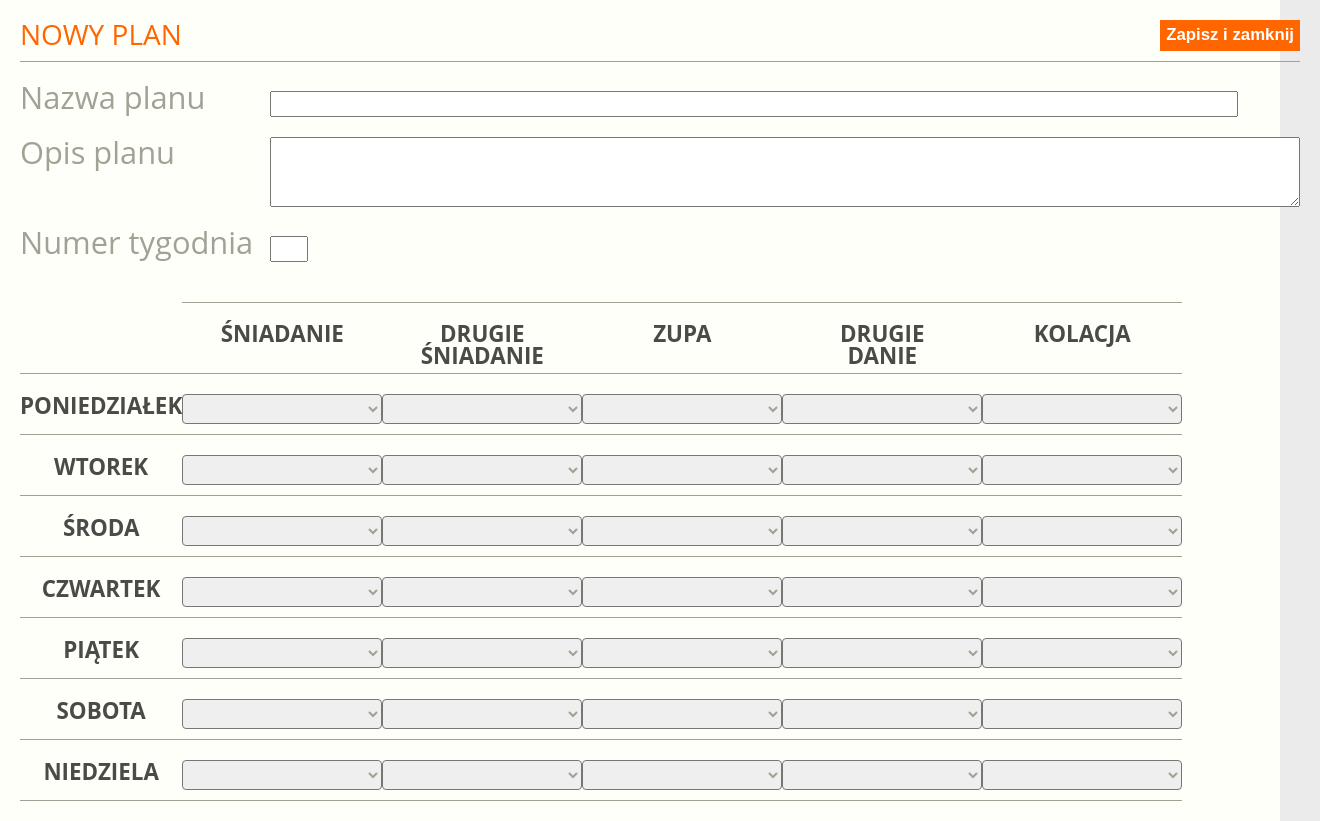
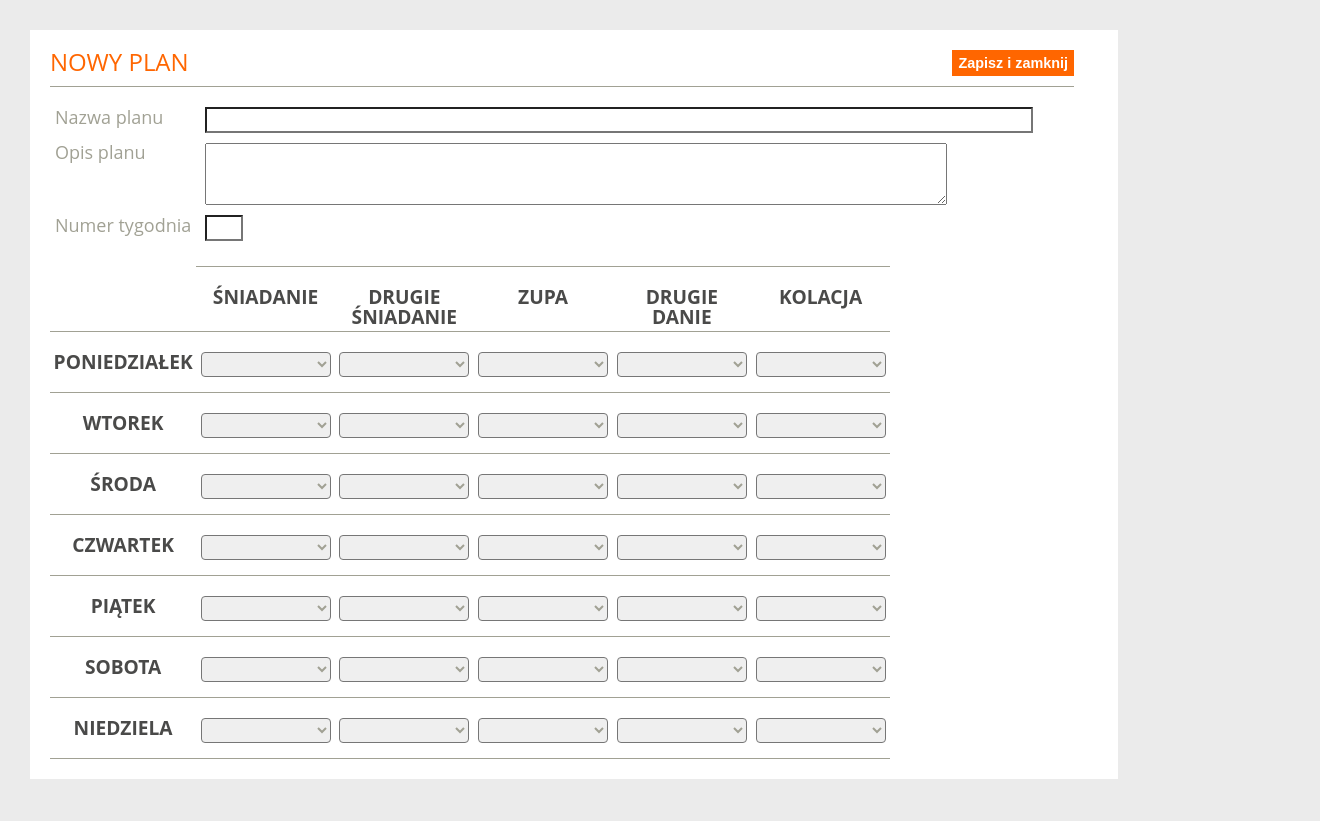
Before and after one commit to mkusmierczyk/ScheduleYourMeals, a website: page development/newSchedule.html in a window 1280 px wide. Shown: the whole page, 1320 px wide, since content can reach past the window. Drawn offline with nearby package versions, Linux system fonts and the light colour scheme; files that its build step writes are made by us from their sources; a web font is replaced by a local one.

Commit message:
newSchedule changed and added to main

```diff
--- a/development/newSchedule.html
+++ b/development/newSchedule.html
@@ -9,9 +9,9 @@
     <link href="https://fonts.googleapis.com/css?family=Charmonman&display=swap" rel="stylesheet">
     <link rel="stylesheet" href="./css/main.css"/>
 </head>
-<body>
-<section>
-    <div class="container newSchedule">
+<body id="body">
+<section class="kuba">
+    <div class="newSchedule">
         <div class="texts__newSchedule">
             <h2>NOWY PLAN</h2>
             <button>Zapisz i zamknij</button>
@@ -19,8 +19,8 @@
         <div>
             <form>
                 <div><label>Nazwa planu</label><input type="text" id="planName"></div>
-                <div><label>Opis planu</label><textarea id="description" rows="4" cols="120"></textarea></div>
-                <div><label>Numer tygodnia</label><input type="number" id="nb"></div>
+                <div><label>Opis planu</label><textarea id="description" rows="4" cols="100"></textarea></div>
+                <div><label>Numer tygodnia</label><input type="number"  id="nb"></div>
             </form>
         </div>
         <div>
--- a/development/scss/elements/_newSchedule.scss
+++ b/development/scss/elements/_newSchedule.scss
@@ -1,11 +1,20 @@
-section {
-  background-color: $screen_bg;
-  height: 100%;
+html {
+  font-size: 12px;
+}
+#body {
+  width: 100%;
+}
+.kuba {
+  background-color: white;
+  width: 85%;
+  display: flex;
+  margin: 30px;
 }
 .newSchedule {
   display: flex;
   flex-direction: column;
   padding: 20px;
+  width: 100%;
 
   .texts__newSchedule {
     display: flex;
@@ -13,6 +22,7 @@ section {
     justify-content: space-between;
     border-bottom: 1px solid #A1A194;
     padding-bottom: 10px;
+    width: 80vw;
     h2 {
       color: #FF6600;
       font-size: 2rem;
@@ -28,36 +38,39 @@ section {
   }
 
   form {
-    margin-top: 20px;
+    margin-top: 15px;
     margin-bottom: 20px;
     display: flex;
     flex-direction: column;
     div {
-      margin-bottom: 20px;
+        padding: 5px;
     }
   }
   input[type="text"] {
-    width: 75%;
+    width:79%;
     height: 20px;
+    appearance: none;
   }
   input[type="number"] {
     width: 30px;
     height: 20px;
+    appearance: none;
+
   }
   label {
     display: inline-block;
-    width: 250px;
-    font-size: 2.2rem;
+    width: 150px;
+    font-size: 1.5rem;
     color: #A1A194;
   }
 }
 .schedules__table {
-  width: 100%;
+  width: 50%;
 }
 .schedules__header{
   height: 20px;
   font-weight: bold;
-  font-size: 1.6rem;
+  font-size: 1rem;
   color: #5B605F;
   border-bottom: 1px solid $text_table_color;
   border-top: 1px solid $text_table_color;
@@ -73,11 +86,14 @@ section {
   padding-top: 20px;
 }
 select {
-  width: 200px;
-  height: 30px;
+  width: 130px;
+  height: 25px;
   border-radius: 4px;
   color: #A1A194;
 }
 th {
   width: 180px;
 }
+//input[type=number] {
+//  -moz-appearance: textfield;
+//}
```
